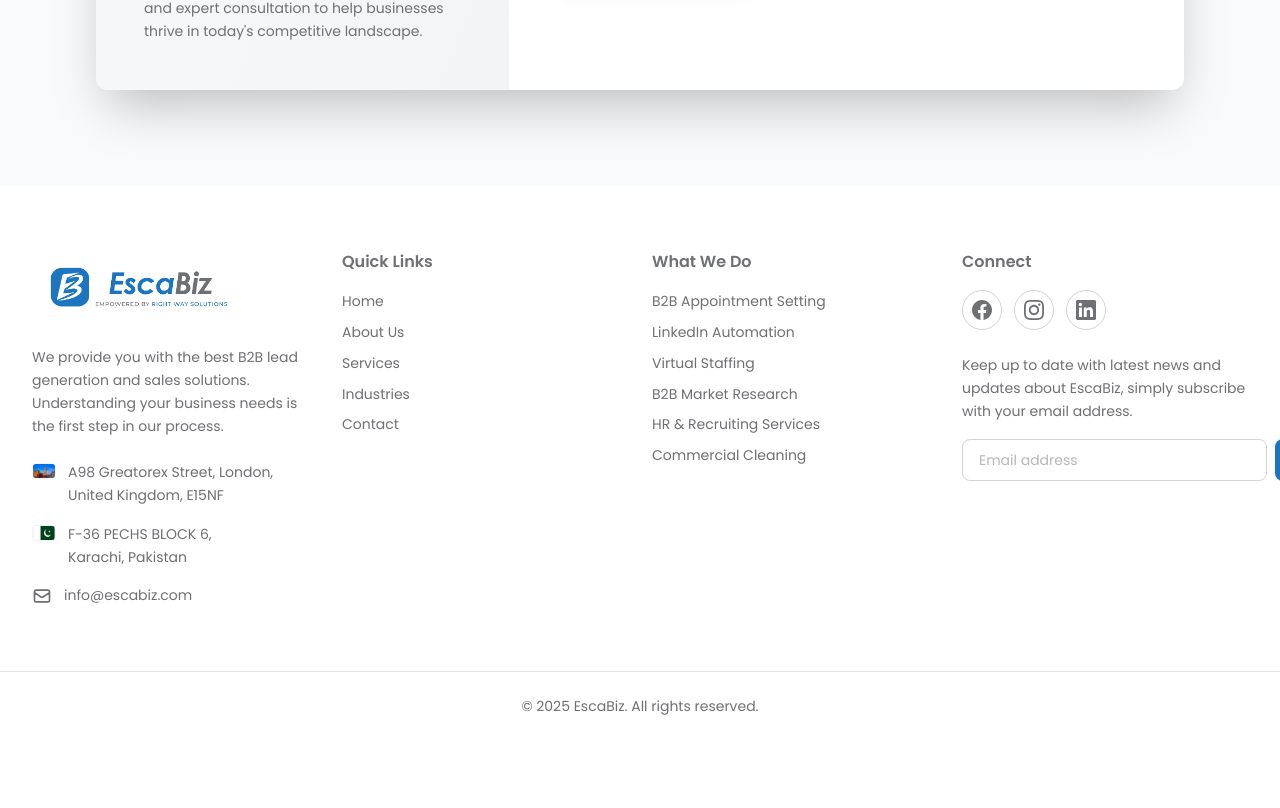
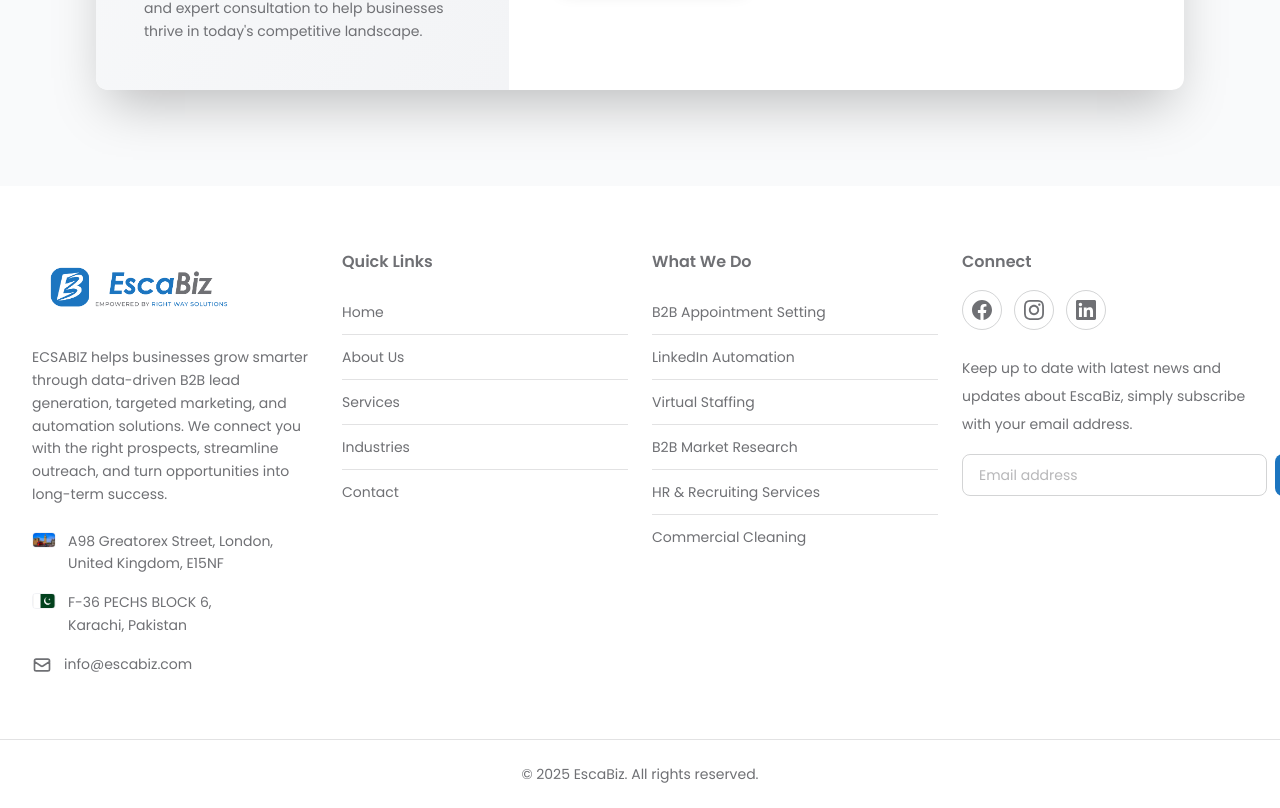
Before and after one commit to Sharmeen-Rauf/escabiz, a Next.js app: page / in a window 1280 px wide. Shown: the part 6263-7071 px from the top of the page. Before the commit the page ends 7003 px from the top, so only its background shows below. Built offline with nearby package versions, Linux system fonts and the light colour scheme.

Commit message:
Enhance Home page content and link styling: update service description for clarity, improve link spacing and styling for better readability, and adjust subscription text for consistency.

```diff
--- a/src/app/page.tsx
+++ b/src/app/page.tsx
@@ -1612,7 +1612,7 @@ export default function Home() {
 
               {/* Description */}
               <p className="text-sm text-[#6f7074] leading-relaxed mb-6">
-                We provide you with the best B2B lead generation and sales solutions. Understanding your business needs is the first step in our process.
+                ECSABIZ helps businesses grow smarter through data-driven B2B lead generation, targeted marketing, and automation solutions. We connect you with the right prospects, streamline outreach, and turn opportunities into long-term success.
               </p>
 
               {/* UK Address */}
@@ -1661,20 +1661,20 @@ export default function Home() {
             {/* Column 2: Quick Links */}
             <div className="flex flex-col">
               <h5 className="text-base font-semibold text-[#6f7074] mb-4">Quick Links</h5>
-              <div className="space-y-2">
-                <Link href="/" className="block text-sm text-[#6f7074] hover:text-[#1c75c0] transition-colors duration-300 leading-relaxed">
+              <div className="space-y-0">
+                <Link href="/" className="block text-sm text-[#6f7074] hover:text-[#1c75c0] transition-colors duration-300 leading-loose py-2 border-b border-[#6f7074]/20">
                   Home
                 </Link>
-                <Link href="/about" className="block text-sm text-[#6f7074] hover:text-[#1c75c0] transition-colors duration-300 leading-relaxed">
+                <Link href="/about" className="block text-sm text-[#6f7074] hover:text-[#1c75c0] transition-colors duration-300 leading-loose py-2 border-b border-[#6f7074]/20">
                   About Us
                 </Link>
-                <Link href="/virtual-staff-augmentation" className="block text-sm text-[#6f7074] hover:text-[#1c75c0] transition-colors duration-300 leading-relaxed">
+                <Link href="/virtual-staff-augmentation" className="block text-sm text-[#6f7074] hover:text-[#1c75c0] transition-colors duration-300 leading-loose py-2 border-b border-[#6f7074]/20">
                   Services
                 </Link>
-                <Link href="/industries" className="block text-sm text-[#6f7074] hover:text-[#1c75c0] transition-colors duration-300 leading-relaxed">
+                <Link href="/industries" className="block text-sm text-[#6f7074] hover:text-[#1c75c0] transition-colors duration-300 leading-loose py-2 border-b border-[#6f7074]/20">
                   Industries
                 </Link>
-                <Link href="/lets-talk" className="block text-sm text-[#6f7074] hover:text-[#1c75c0] transition-colors duration-300 leading-relaxed">
+                <Link href="/lets-talk" className="block text-sm text-[#6f7074] hover:text-[#1c75c0] transition-colors duration-300 leading-loose py-2">
                   Contact
                 </Link>
               </div>
@@ -1683,23 +1683,23 @@ export default function Home() {
             {/* Column 3: What We Do */}
             <div className="flex flex-col">
               <h5 className="text-base font-semibold text-[#6f7074] mb-4">What We Do</h5>
-              <div className="space-y-2">
-                <Link href="/b2b-lead-appointment-setup" className="block text-sm text-[#6f7074] hover:text-[#1c75c0] transition-colors duration-300 leading-relaxed">
+              <div className="space-y-0">
+                <Link href="/b2b-lead-appointment-setup" className="block text-sm text-[#6f7074] hover:text-[#1c75c0] transition-colors duration-300 leading-loose py-2 border-b border-[#6f7074]/20">
                   B2B Appointment Setting
                 </Link>
-                <Link href="/linkedin-automation-services-escabiz" className="block text-sm text-[#6f7074] hover:text-[#1c75c0] transition-colors duration-300 leading-relaxed">
+                <Link href="/linkedin-automation-services-escabiz" className="block text-sm text-[#6f7074] hover:text-[#1c75c0] transition-colors duration-300 leading-loose py-2 border-b border-[#6f7074]/20">
                   LinkedIn Automation
                 </Link>
-                <Link href="/virtual-staff-augmentation" className="block text-sm text-[#6f7074] hover:text-[#1c75c0] transition-colors duration-300 leading-relaxed">
+                <Link href="/virtual-staff-augmentation" className="block text-sm text-[#6f7074] hover:text-[#1c75c0] transition-colors duration-300 leading-loose py-2 border-b border-[#6f7074]/20">
                   Virtual Staffing
                 </Link>
-                <Link href="/b2b-market-research-agency-escabiz" className="block text-sm text-[#6f7074] hover:text-[#1c75c0] transition-colors duration-300 leading-relaxed">
+                <Link href="/b2b-market-research-agency-escabiz" className="block text-sm text-[#6f7074] hover:text-[#1c75c0] transition-colors duration-300 leading-loose py-2 border-b border-[#6f7074]/20">
                   B2B Market Research
                 </Link>
-                <Link href="/industries/hr-recruiting" className="block text-sm text-[#6f7074] hover:text-[#1c75c0] transition-colors duration-300 leading-relaxed">
+                <Link href="/industries/hr-recruiting" className="block text-sm text-[#6f7074] hover:text-[#1c75c0] transition-colors duration-300 leading-loose py-2 border-b border-[#6f7074]/20">
                   HR & Recruiting Services
                 </Link>
-                <Link href="/industries/commercial-cleaning" className="block text-sm text-[#6f7074] hover:text-[#1c75c0] transition-colors duration-300 leading-relaxed">
+                <Link href="/industries/commercial-cleaning" className="block text-sm text-[#6f7074] hover:text-[#1c75c0] transition-colors duration-300 leading-loose py-2">
                   Commercial Cleaning
                 </Link>
               </div>
@@ -1729,7 +1729,7 @@ export default function Home() {
               </div>
 
               {/* Subscription Text */}
-              <p className="text-sm text-[#6f7074] leading-relaxed mb-4">
+              <p className="text-sm text-[#6f7074] leading-loose mb-4">
                 Keep up to date with latest news and updates about EscaBiz, simply subscribe with your email address.
               </p>
 
```
